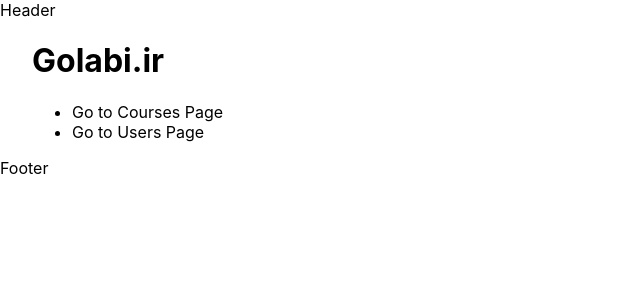
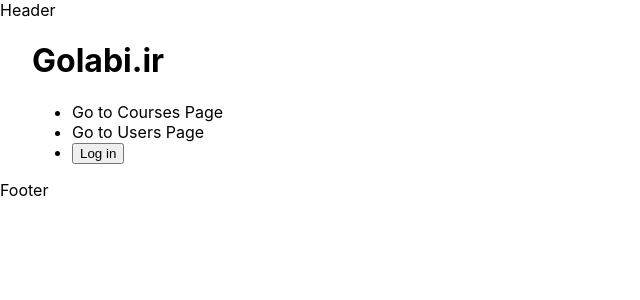
Before and after one commit to golabisib/learnNextJs, a Next.js app in the folder next-app/: page / in a window 1280 px wide. Shown: the top 300 px of the page, without its empty margins (0-640 px from the left). Built offline with nearby package versions, Linux system fonts and the light colour scheme.

Commit message:
Fix: The UseRouter routing is add.

```diff
--- a/next-app/pages/index.js
+++ b/next-app/pages/index.js
@@ -2,8 +2,15 @@ import Head from 'next/head'
 import Image from 'next/image'
 import styles from '../styles/Home.module.css'
 import Link from 'next/link'
+import { useRouter } from 'next/router'
 
 export default function Home() {
+    const router = useRouter();
+
+    const clickHandler = () => {
+        // Logging process successful
+        router.push("/users")
+    }
   return (
     <div className={styles.container}>
      <h1>Golabi.ir</h1>
@@ -14,6 +21,9 @@ export default function Home() {
         <li>
             <Link href="/users">Go to Users Page</Link>
         </li>
+        <li>
+            <button onClick={clickHandler}>Log in</button>
+        </li>
 
      </ul>
     </div>
```
